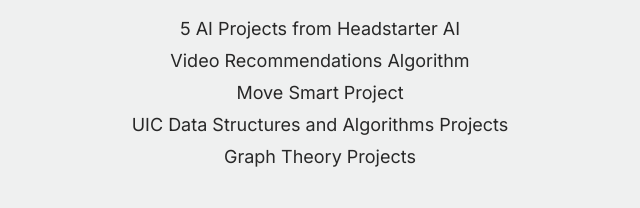
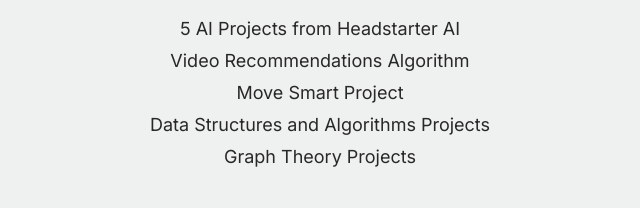
Before and after one commit to abdallahdalis/Landing-Page, a plain HTML site: page index.html in a window 1280 px wide. Shown: the part 2686-2894 px from the top of the page, 330-970 px from the left. Drawn offline with Linux system fonts and the light colour scheme.

Commit message:
removed uic from project

```diff
--- a/index.html
+++ b/index.html
@@ -192,7 +192,7 @@
                     <li>5 AI Projects from Headstarter AI</li>
                     <li>Video Recommendations Algorithm</li>
                     <li>Move Smart Project</li>
-                    <li>UIC Data Structures and Algorithms Projects</li>
+                    <li>Data Structures and Algorithms Projects</li>
                     <li>Graph Theory Projects</li>
                 </ul>
             </div>
```
Also changed, not shown: styles.html (+1 -1 lines).
